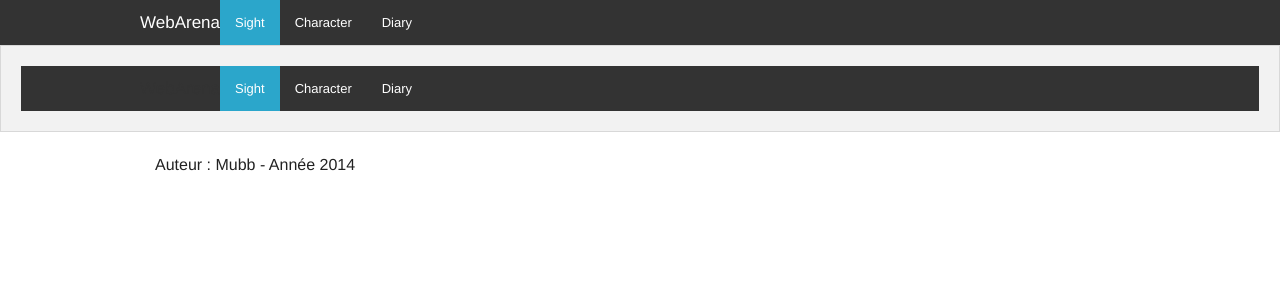
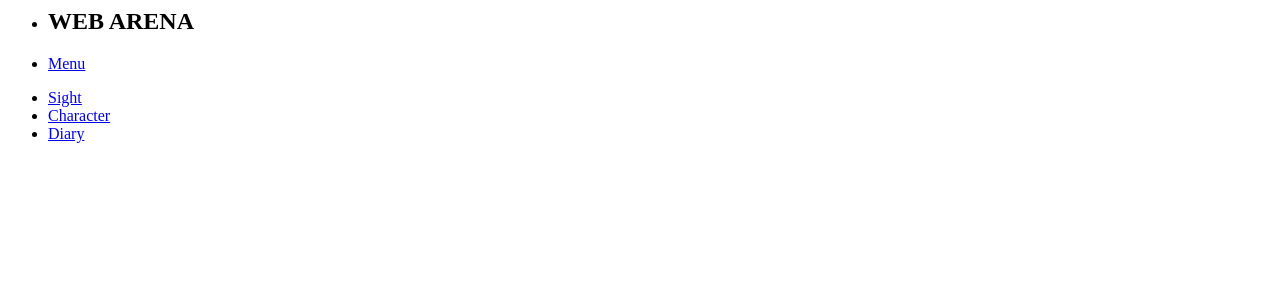
Before and after one commit to ataraxg/WebArena, a CakePHP app: the page made by app/View/Elements/navigation_bar.ctp in a window 1280 px wide. Shown: the top 300 px of the page. Run offline with PHP 8.4 and a stand-in for CakePHP, Linux system fonts and the light colour scheme; the template is opened without the code that fills it, so the values that code supplies are empty; some libraries are stand-ins or nearby versions.

Commit message:
Mise en forme du menu

```diff
--- a/app/View/Elements/navigation_bar.ctp
+++ b/app/View/Elements/navigation_bar.ctp
@@ -1,10 +1,13 @@
-<div class="contain-to-grid">
-  <nav class="top-bar" data-topbar>
-    <ul class="title-area">
-      <li class="name">
-        <h1>WebArena</h1>
-      </li>
-    </ul>
+<html>
+<div>
+    <nav class="top-bar" data-topbar>
+        <ul class="title-area">
+            <li class="name">
+                 <h1>WEB ARENA</h1>
+            </li>
+            <li class="toggle-topbar menu-icon"><a href="#"><span>Menu</span></a> <!-- Non responsive :(   WHYYYYY ? -->
+            </li>
+        </ul>
 
     <section class="top-bar-section">
       <!-- Right Nav Section -->
@@ -39,3 +42,4 @@
     </section>
   </nav>
 </div>
+</html>
--- a/app/webroot/css/View_Arena.css
+++ b/app/webroot/css/View_Arena.css
@@ -8,4 +8,5 @@ and open the template in the editor.
     Author     : antoine
 */
 
-h1{color: white;}
+h1{color: white;
+padding: 0.5em;}
```
Also changed, not shown: 9 other files.
